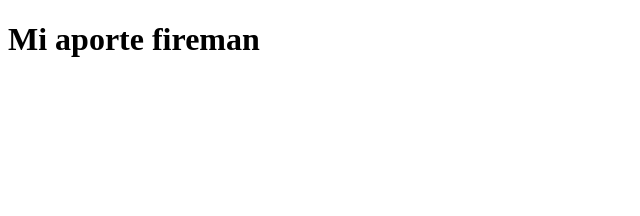
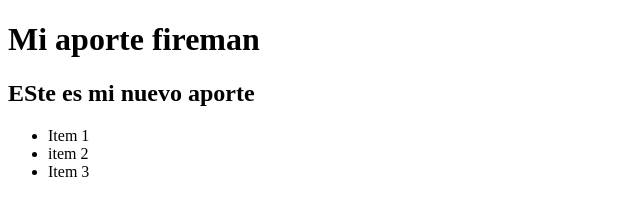
Before and after one commit to albertopinedaorozco/ejemploteam, a plain HTML site: page fireman.html in a window 1280 px wide. Shown: the whole page, without its empty margins (0-640 px from the left). Drawn offline with Linux system fonts and the light colour scheme.

Commit message:
modificaciòn en archivo fireman.html

```diff
--- a/fireman.html
+++ b/fireman.html
@@ -10,5 +10,13 @@
     <h1>
         Mi aporte fireman
     </h1>
+    <h2>
+        ESte es mi nuevo aporte
+    </h2>
+    <ul>
+        <li>Item 1</li>
+        <li>item 2</li>
+        <li>Item 3</li>
+    </ul>
 </body>
 </html>
```
